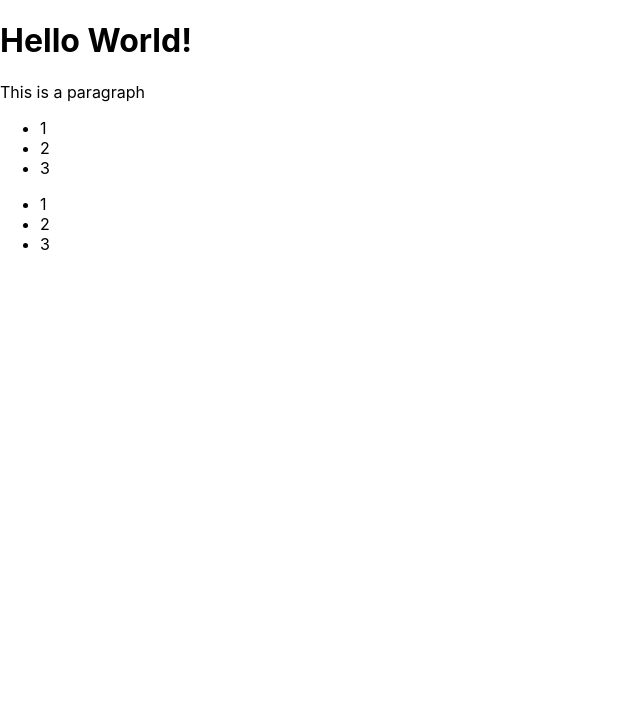
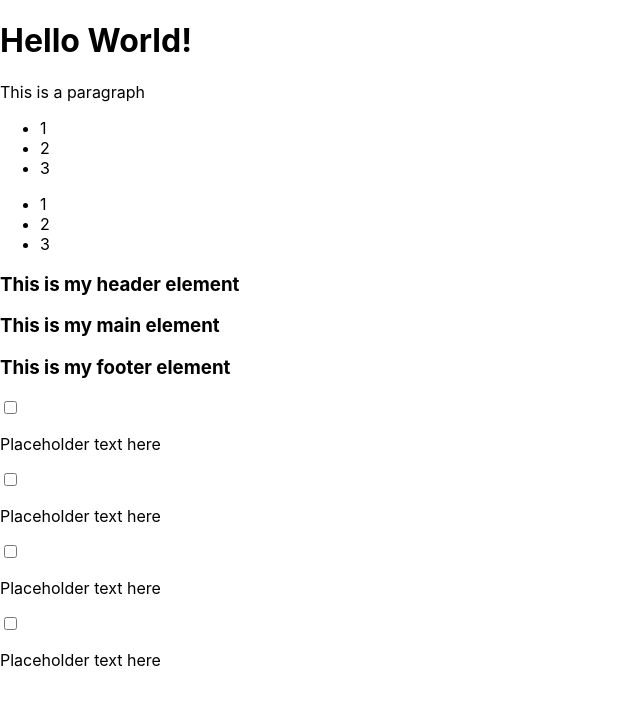
Before and after one commit to jessicahojh/practice_react, a React (Create React App) app: page / in a window 1280 px wide. Shown: the top 704 px of the page, without its empty margins (0-640 px from the left). Built offline with nearby package versions, Linux system fonts and the light colour scheme.

Commit message:
added separate components in component file and created a to do list

```diff
--- a/public/index.html
+++ b/public/index.html
@@ -27,6 +27,8 @@
     <div id="root1"></div>
     <div id="root2"></div>
     <div id="root3"></div>
+    <div id="root4"></div>
+    <div id="root5"></div>
     <!--
       This HTML file is a template.
       If you open it directly in the browser, you will see an empty page.
--- /dev/null
+++ b/src/components/App.js
@@ -0,0 +1,17 @@
+import React from 'react';
+import Header from './Header';
+import Main from './Main';
+import Footer from './Footer';
+
+
+function App() {
+    return (
+        <div>
+            <Header />
+            <Main />
+            <Footer />
+        </div>
+    )
+}
+
+export default App
--- /dev/null
+++ b/src/components/Footer.js
@@ -0,0 +1,11 @@
+import React from 'react';
+
+function Footer() {
+    return (
+        <footer>
+            <h3>This is my footer element</h3>
+        </footer>
+    )
+}
+
+export default Footer
--- /dev/null
+++ b/src/components/Header.js
@@ -0,0 +1,11 @@
+import React from 'react';
+
+function Header() {
+    return (
+        <header>
+            <h3>This is my header element</h3>
+        </header>
+    )
+}
+
+export default Header
--- /dev/null
+++ b/src/components/Main.js
@@ -0,0 +1,11 @@
+import React from 'react';
+
+function Main() {
+    return (
+        <main>
+            <h3>This is my main element</h3>
+        </main>
+    )
+}
+
+export default Main
--- /dev/null
+++ b/src/components/ToDoList.js
@@ -0,0 +1,21 @@
+import React from "react"
+
+function ToDoList() {
+    return (
+        <div>
+            <input type="checkbox" />
+            <p>Placeholder text here</p>
+
+            <input type="checkbox" />
+            <p>Placeholder text here</p>
+
+            <input type="checkbox" />
+            <p>Placeholder text here</p>
+
+            <input type="checkbox" />
+            <p>Placeholder text here</p>
+        </div>
+    )
+}
+
+export default ToDoList
```
Also changed, not shown: src/index.js (+9 -2 lines).
